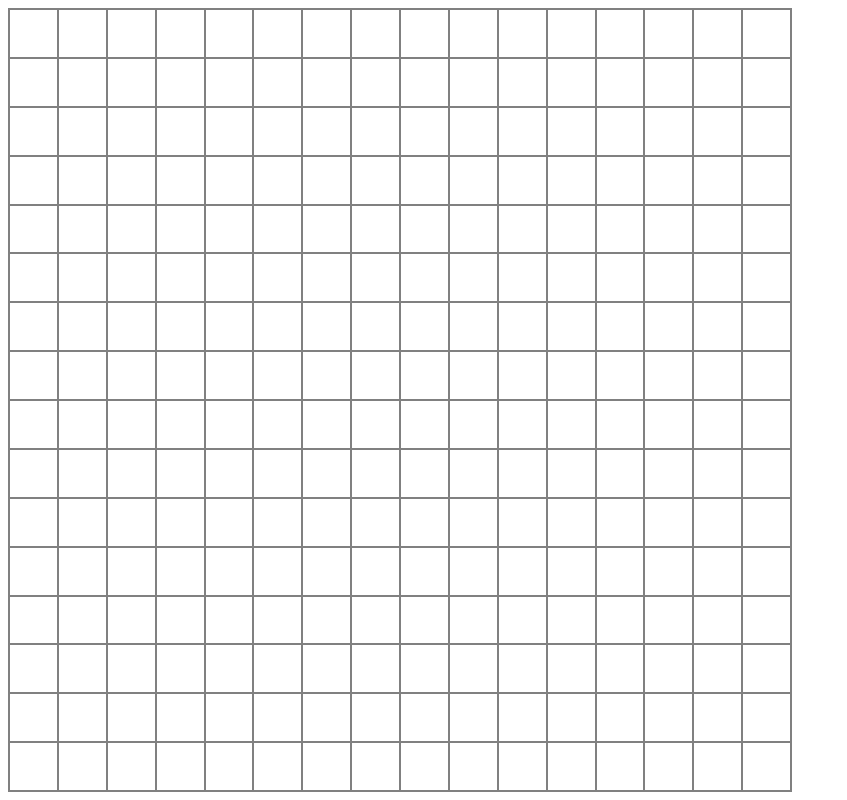
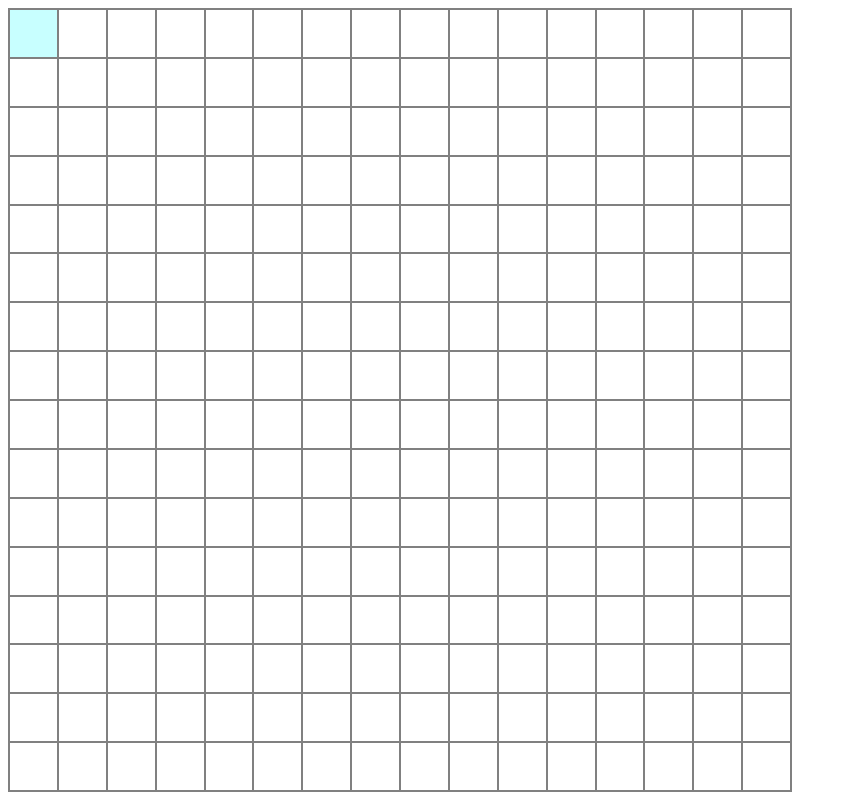
Before and after one commit to colin-intj/etch-a-sketch, a plain HTML site: page index.html in a window 1280 px wide. In both pictures the pointer is over the element 33 px from the left and 33 px from the top of the page. Shown: the whole page, without its empty margins (0-847 px from the left). Drawn offline with Linux system fonts and the light colour scheme.

Commit message:
Highlight pixels on hover

```diff
--- a/css/styles.css
+++ b/css/styles.css
@@ -24,3 +24,7 @@ body {
 .pixel {
   border: 1px solid #808080;
 }
+
+.pixel:hover {
+  background-color: #c8ffff;
+}
```
